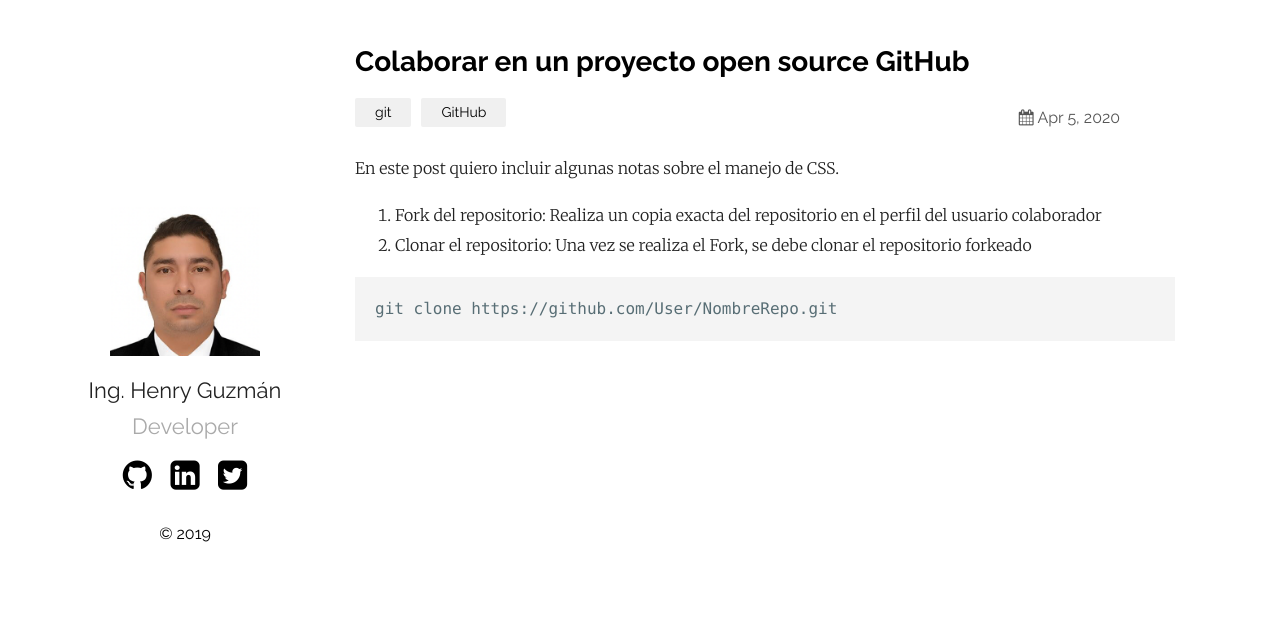
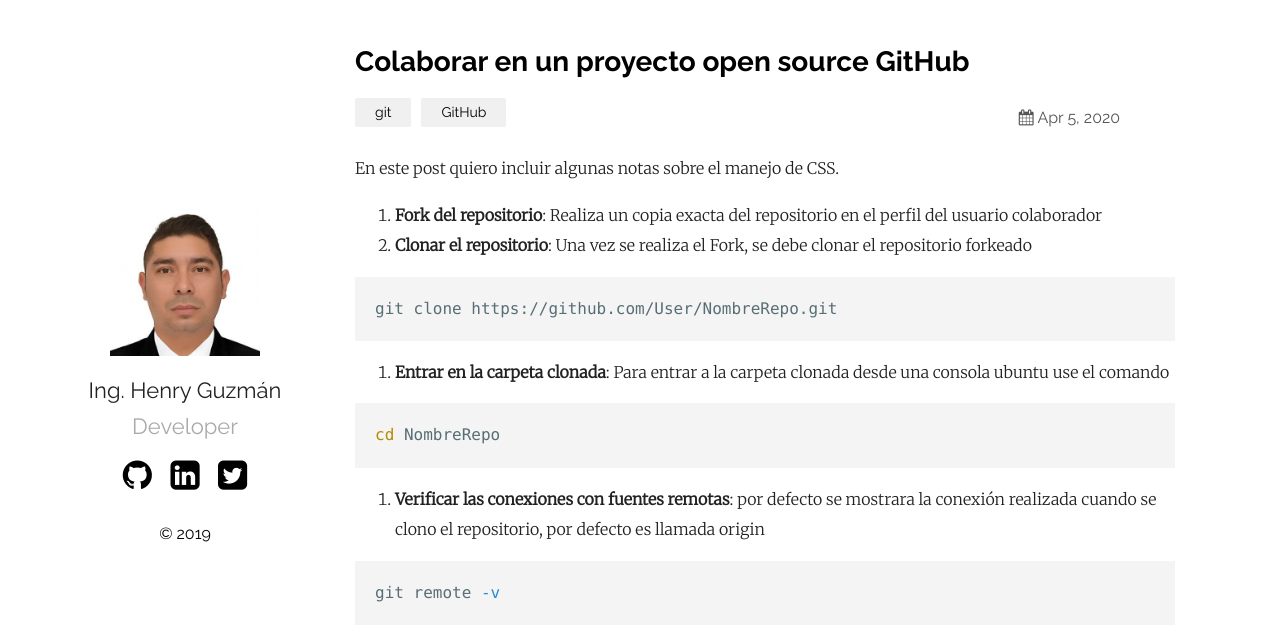
Before and after one commit to hguzman/hguzman.github.io, a Jekyll site: the page built from _posts/2020-03-5-colaborar en un proyecto opensource en GitHub.markdown, in a window 1280 px wide. Shown: the top 641 px of the page. Built offline with Jekyll 4.4.1, drawn with Linux system fonts in a browser that asks for light colours; comment, search, counter and statistics services are not loaded.

Commit message:
Conexion con fuentes remotas

````diff
--- a/_posts/2020-03-5-colaborar en un proyecto opensource en GitHub.markdown
+++ b/_posts/2020-03-5-colaborar en un proyecto opensource en GitHub.markdown
@@ -7,9 +7,21 @@ categories: git GitHub
 
 En este post quiero incluir algunas notas sobre el manejo de CSS.
 
-1. Fork del repositorio: Realiza un copia exacta del repositorio en el perfil del usuario colaborador
-2. Clonar el repositorio: Una vez se realiza el Fork, se debe clonar el repositorio forkeado
+1. **Fork del repositorio**: Realiza un copia exacta del repositorio en el perfil del usuario colaborador
+2. **Clonar el repositorio**: Una vez se realiza el Fork, se debe clonar el repositorio forkeado
 
 ```shell
 git clone https://github.com/User/NombreRepo.git
 ```
+
+3. **Entrar en la carpeta clonada**: Para entrar a la carpeta clonada desde una consola ubuntu use el comando
+
+```shell
+cd NombreRepo
+```
+
+4. **Verificar las conexiones con fuentes remotas**: por defecto se mostrara la conexión realizada cuando se clono el repositorio, por defecto es llamada origin
+
+```shell
+git remote -v
+```
````
